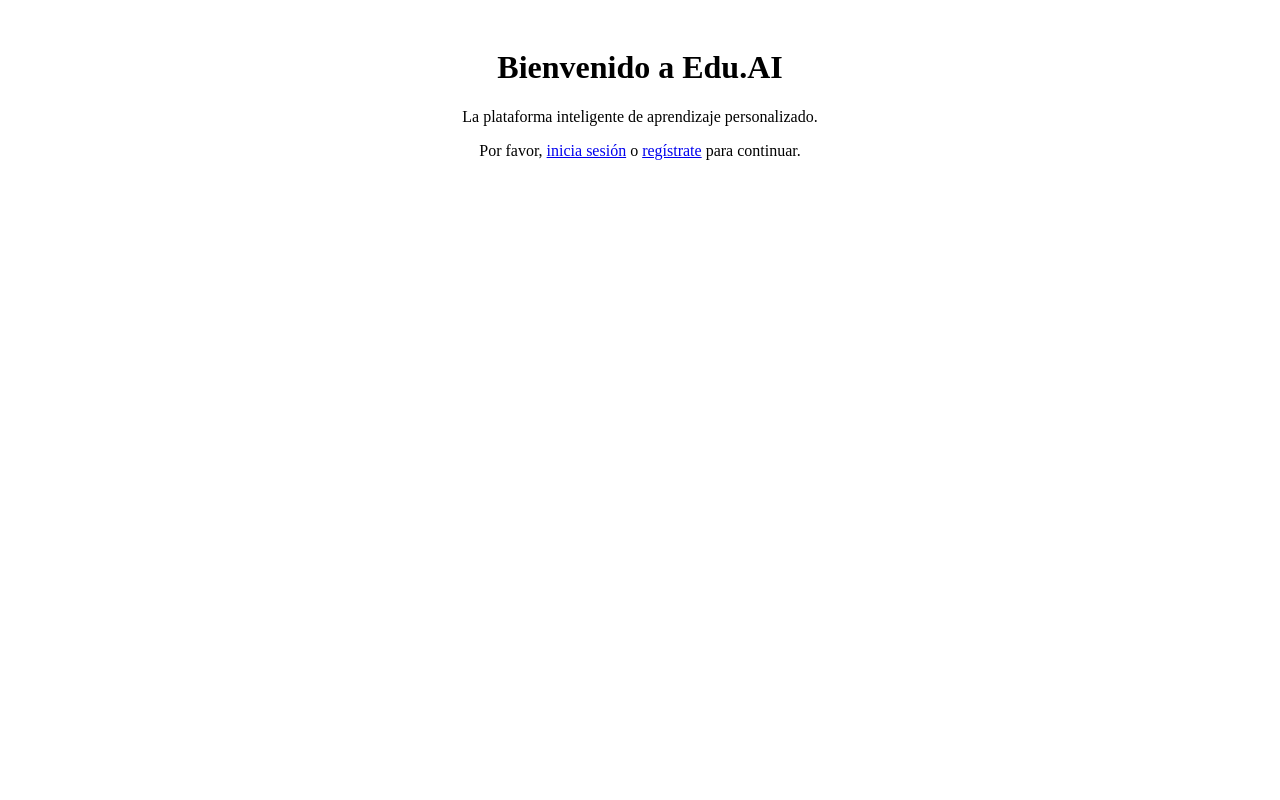
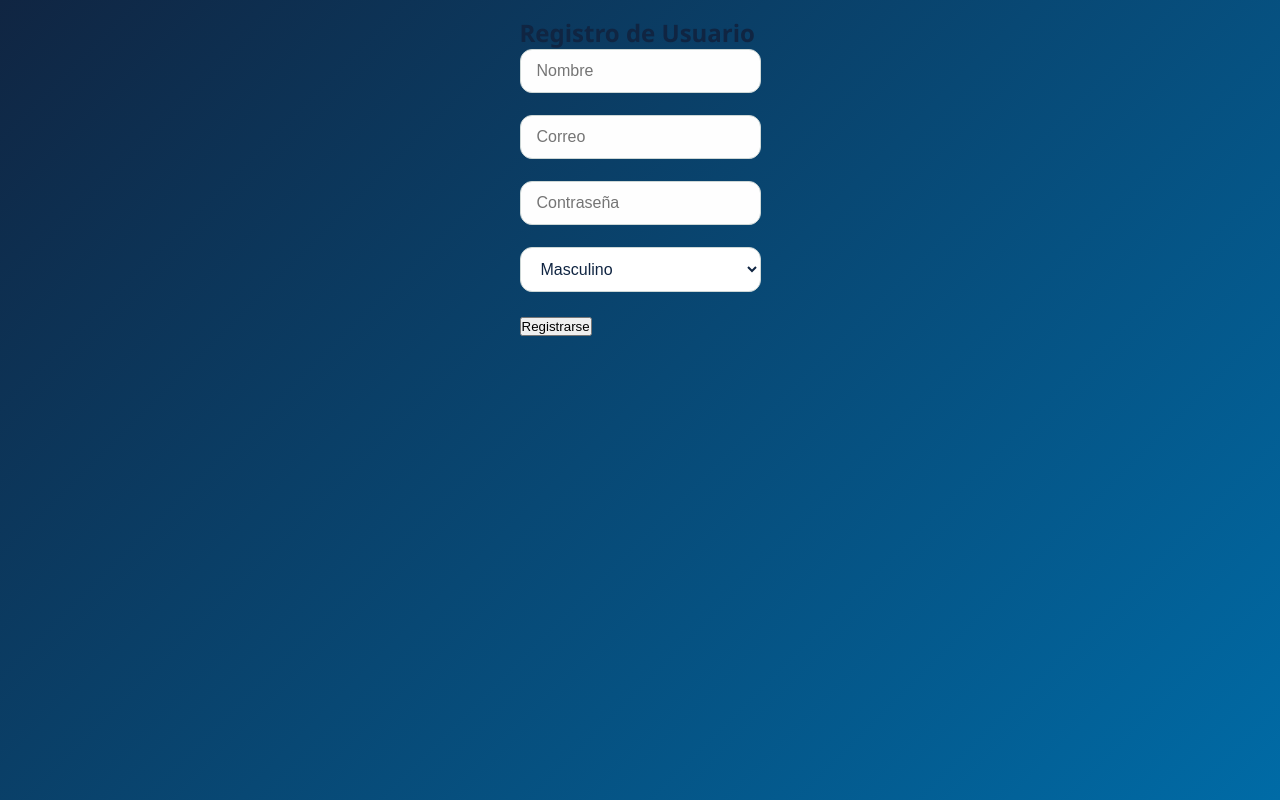
Before and after one commit to LeonelBM123/edu_ai, a React (Vite) app: page /register in a window 1280 px wide. Before the commit this address led to /. Built offline with nearby package versions, Linux system fonts and the light colour scheme.

Commit message:
APP CORRECTO

```diff
--- a/src/App.jsx
+++ b/src/App.jsx
@@ -1,14 +1,23 @@
-// src/App.jsx
-import React from 'react';
-import AppRouter from './routes/AppRouter';
-// Importa tus estilos globales aquí si los tienes
-// import './assets/styles/global.css';
+import { BrowserRouter, Routes, Route } from 'react-router-dom';
+import './index.css';
+import Login from './pages/Login';
+import Register from './pages/Register';
+import EstudianteDashboard from './pages/EstudianteDashboard';
+import EstudiantesLayout from './layouts/EstudiantesLayout';
 
 function App() {
   return (
-    <div className="App">
-      <AppRouter />
-    </div>
+    <BrowserRouter>
+      <Routes>
+        <Route path="/" element={<Login />} />
+        <Route path="/register" element={<Register />} />
+
+        {/* Rutas de estudiantes */}
+        <Route path="/estudianteslayout" element={<EstudiantesLayout />}>
+          <Route index element={<EstudianteDashboard />} />
+        </Route>
+      </Routes>
+    </BrowserRouter>
   );
 }
 
--- a/src/pages/Login.jsx
+++ b/src/pages/Login.jsx
@@ -35,10 +35,8 @@
 
     if (usuarioData.rol === 'estudiante') {
       navigate('/estudiantelayout');
-    } else if (usuarioData.rol === 'docente') {
-      navigate('/docentelayout');
     } else {
-      setError('Rol no reconocido.');
+      setError('Solo los estudiantes pueden iniciar sesión.');
     }
   };
 
--- a/src/pages/Register.jsx
+++ b/src/pages/Register.jsx
@@ -7,7 +7,6 @@
   const [correo, setCorreo] = useState('');
   const [password, setPassword] = useState('');
   const [sexo, setSexo] = useState('M');
-  const [rol, setRol] = useState('estudiante');
   const [error, setError] = useState('');
 
   const navigate = useNavigate();
@@ -16,7 +15,6 @@
     e.preventDefault();
     setError('');
 
-    // 1. Crear usuario en auth
     const { data: authData, error: authError } = await supabase.auth.signUp({
       email: correo.trim(),
       password: password.trim(),
@@ -27,22 +25,22 @@
       return;
     }
 
-    // 2. Insertar en la tabla usuarios
     const { user } = authData;
+
     const { error: insertError } = await supabase.from('usuario').insert({
       id_usuario: user.id,
       nombre: nombre,
       correo: correo,
-      password: password, // ⚠️ No deberías guardar contraseñas en texto plano (ver nota abajo)
+      password: password, // ⚠️ Ojo: idealmente deberías evitar guardar contraseñas acá
       sexo: sexo,
-      fecha_creacion: new Date().toISOString().split('T')[0], // YYYY-MM-DD
-      rol: rol,
+      fecha_creacion: new Date().toISOString().split('T')[0],
+      rol: 'estudiante', // 👈 fijo el rol directamente
     });
 
     if (insertError) {
       setError(insertError.message);
     } else {
-      navigate('/'); // O redirige a login
+      navigate('/');
     }
   };
 
@@ -75,10 +73,6 @@
           <option value="M">Masculino</option>
           <option value="F">Femenino</option>
         </select><br /><br />
-        <select value={rol} onChange={(e) => setRol(e.target.value)} required>
-          <option value="estudiante">Estudiante</option>
-          <option value="docente">Docente</option>
-        </select><br /><br />
         <button type="submit">Registrarse</button>
       </form>
       {error && <p style={{ color: 'red' }}>{error}</p>}
```
Also changed, not shown: src/layouts/DocentesLayout.jsx (deleted, +0 -8 lines), src/pages/DocenteDashboard.jsx (deleted).
